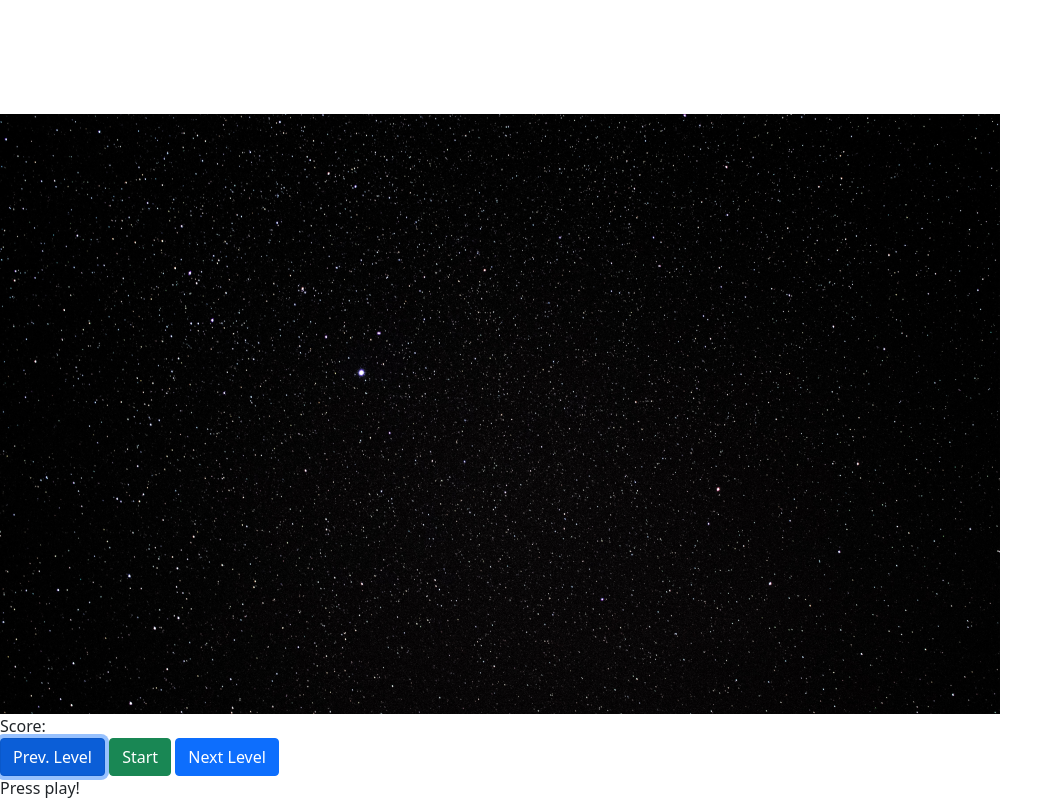
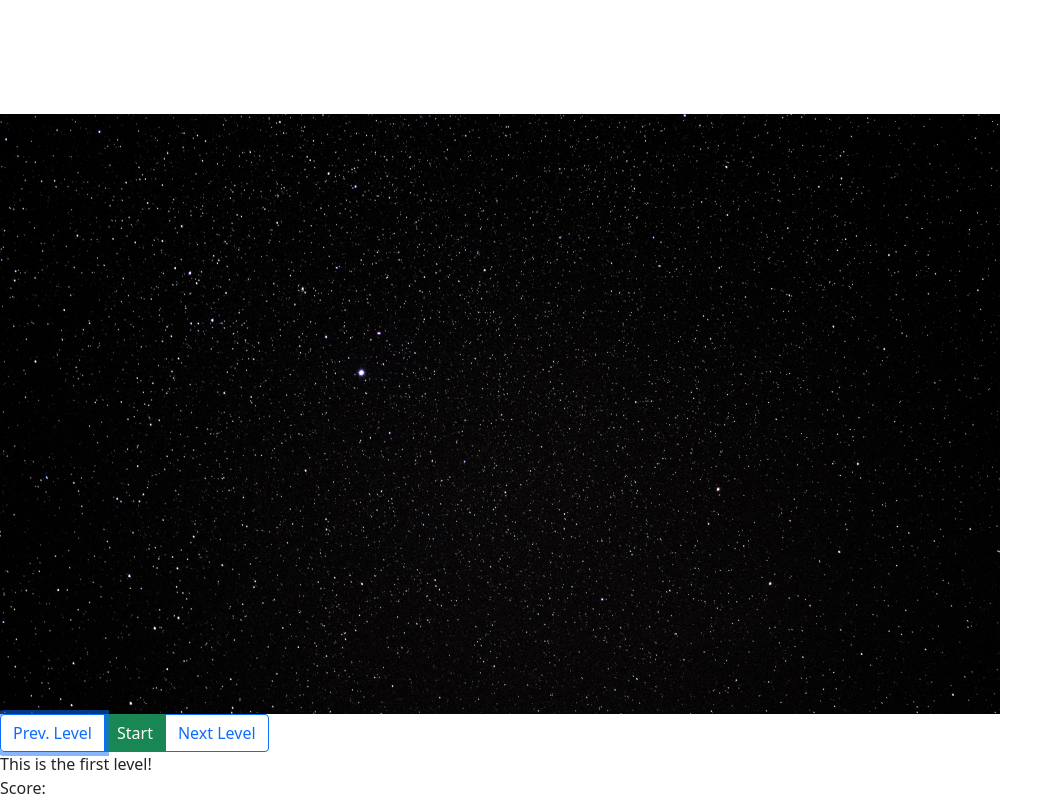
Before and after one commit to sergioadll/TypeScript-Arcade-Game, a website built with Parcel: page src/index.html in a window 1280 px wide. Both pictures are taken after a click on the button "Prev. Level". Shown: the part 492-1292 px from the top of the page, without its empty margins (0-1063 px from the left). Built offline with nearby package versions, Linux system fonts and the light colour scheme.

Commit message:
Fixed requestAnimationFrame and styled buttons

```diff
--- a/src/index.html
+++ b/src/index.html
@@ -11,13 +11,13 @@
         <canvas id="playField" width="1000" height="600"></canvas>
         <img id="background" src="./images/background.png"></img>
         <div id="display">
-          <div id="score">Score: </div>
-          <div>
-            <button id="levelDown" class="level btn btn btn-primary">Prev. Level</button>
+          <div class="btn-group">
+            <button id="levelDown" class="level btn btn btn-outline-primary">Prev. Level</button>
             <button id="start" class="btn btn btn-success">Start</button>
-            <button id="levelUp" class="level btn btn btn-primary">Next Level</button>
+            <button id="levelUp" class="level btn btn btn-outline-primary">Next Level</button>
           </div>
           <div id="info">Press play!</div>
+          <div id="score">Score: </div>
         </div>
       </div>
     <script src="./index.ts"></script>
--- a/src/index.ts
+++ b/src/index.ts
@@ -26,7 +26,7 @@ import { createBricks } from './helpers';
 let gameOver = false;
 let score = 0;
 let level = 0;
-
+let animationId;
 function setGameOver(view: CanvasView) {
   view.drawInfo('Game Over!');
   gameOver = false;
@@ -69,12 +69,12 @@ function gameLoop(
 
   // Game Over when ball leaves playField
   if (ball.pos.y > view.canvas.height) gameOver = true;
-  // If game won, set gameOver and display win
+  // If game is won, set gameOver and display win
   if (bricks.length === 0) return setGameWin(view);
   // Return if gameover and don't run the requestAnimationFrame
   if (gameOver) return setGameOver(view);
 
-  requestAnimationFrame(() => gameLoop(view, bricks, paddle, ball, collision));
+  animationId = requestAnimationFrame(() => gameLoop(view, bricks, paddle, ball, collision));
 }
 
 function startGame(view: CanvasView) {
@@ -109,6 +109,7 @@ function startGame(view: CanvasView) {
 }
 
 function changeLevel(change: string):void {
+  cancelAnimationFrame(animationId);
   if (change=='levelUp'){
 
     if (level + 1 < LEVEL.length) {
@@ -117,9 +118,14 @@ function changeLevel(change: string):void {
       view.drawInfo("This is the final level!")
     }
 
-  } else {
-    if(level>0){ level--; view.drawInfo(`Press Start to play level ${level + 1}`);}
+  } else if (change=='levelDown') {
+    if(level>0){
+      level--; view.drawInfo(`Press Start to play level ${level + 1}`);
+    } else {
+      view.drawInfo("This is the first level!")
+    }
   }
+  //startGame(view); stop the game first
 
 
 }
--- a/src/setup.ts
+++ b/src/setup.ts
@@ -44,7 +44,6 @@ export const BRICK_ENERGY: { [key: number]: number } = {
   5: 3 // Purple brick
 };
 
-// prettier-ignore
 export const LEVEL = [
   [
     0, 0, 0, 0, 0, 0, 0, 0, 0, 0,
@@ -77,6 +76,29 @@ export const LEVEL = [
     1, 3, 0, 3, 0, 0, 3, 0, 3, 1,
     1, 0, 4, 4, 1, 1, 4, 4, 0, 1,
     1, 0, 1, 1, 0, 0, 1, 1, 0, 1,
+  ],
+  [
+    0, 0, 0, 4, 4, 4, 4, 0, 0, 0,
+    0, 0, 0, 1, 1, 1, 1, 0, 0, 0,
+    1, 4, 4, 4, 5, 5, 4, 4, 4, 1,
+    1, 4, 4, 4, 5, 5, 4, 4, 4, 1,
+    0, 0, 0, 3, 3, 3, 3, 0, 0, 0,
+    0, 0, 0, 0, 5, 5, 0, 0, 0, 0,
+  ],
+  [
+    5, 0, 5, 0, 5, 5, 0, 5, 0, 5,
+    4, 4, 4, 4, 4, 4, 4, 4, 4, 4,
+    5, 5, 5, 5, 5, 5, 5, 5, 5, 5,
+    1, 1, 1, 1, 0, 0, 1, 1, 1, 1,
+    0, 0, 0, 0, 2, 2, 0, 0, 0, 0,
+    3, 3, 3, 3, 3, 3, 3, 3, 3, 3,
+  ],
+  [
+    5, 0, 5, 0, 5, 5, 0, 5, 0, 5,
+    0, 4, 3, 2, 4, 4, 0, 4, 0, 4,
+    5, 5, 4, 5, 2, 5, 3, 5, 5, 5,
+    1, 1, 1, 1, 0, 0, 1, 1, 1, 1,
+    0, 5, 0, 0, 2, 2, 0, 5, 0, 0,
+    2, 3, 3, 4, 4, 3, 3, 1, 1, 2,
   ]
-
 ];
--- a/src/styles/main.scss
+++ b/src/styles/main.scss
@@ -2,7 +2,7 @@ $canvas-width: 1000px;
 $canvas-height: 650px;
 $primary-color: #272727;
 $secondary-color: #ff652f;
-$top-canvas-margin: 20px;
+$top-canvas-margin: 50px;
 
 body {
   margin: 0;
@@ -44,3 +44,19 @@ canvas {
 #info {
   width: 380px;
 }
+.level {
+  width: 120px;
+  color: $secondary-color;
+  border-color: $secondary-color;
+  &:hover {
+    color: $primary-color;
+    background-color: $secondary-color;
+    border: none;
+  }
+  &:focus {
+    box-shadow: none;
+  }
+  :active {
+    box-shadow: none;
+  }
+}
```
Also changed, not shown: dist/index.html, 4 other files.
